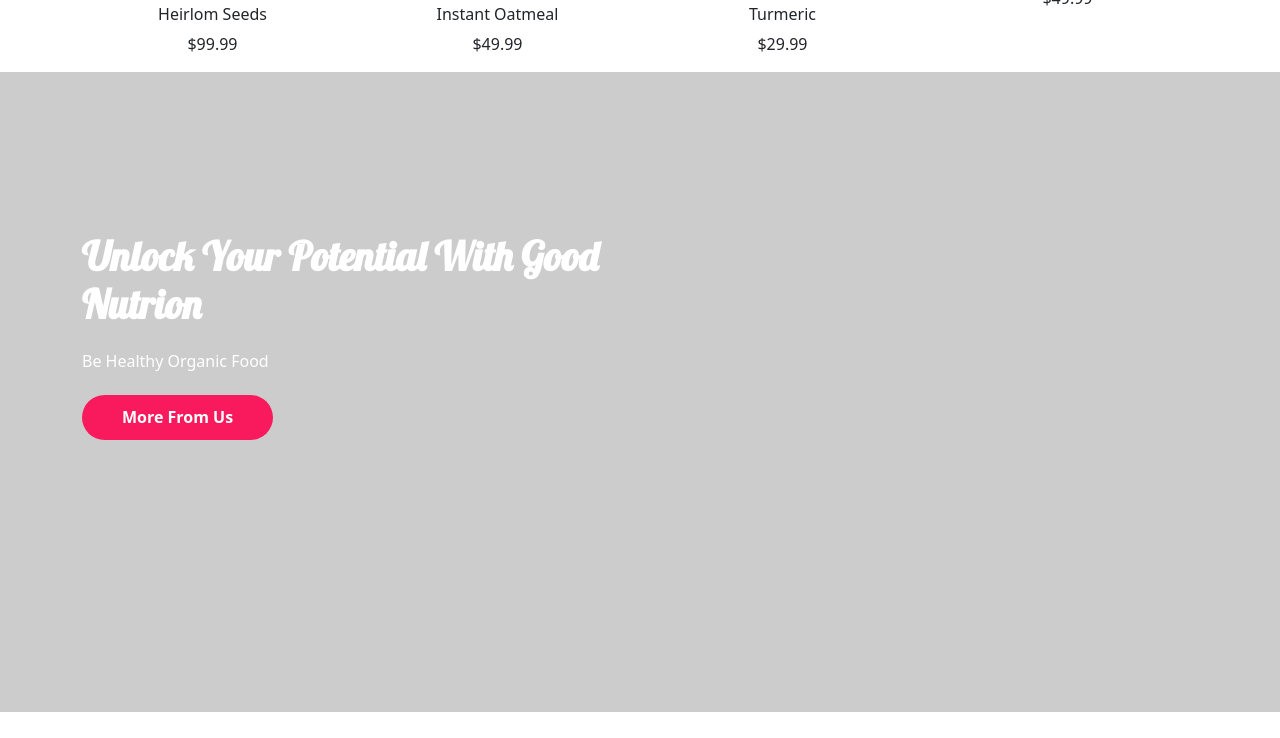
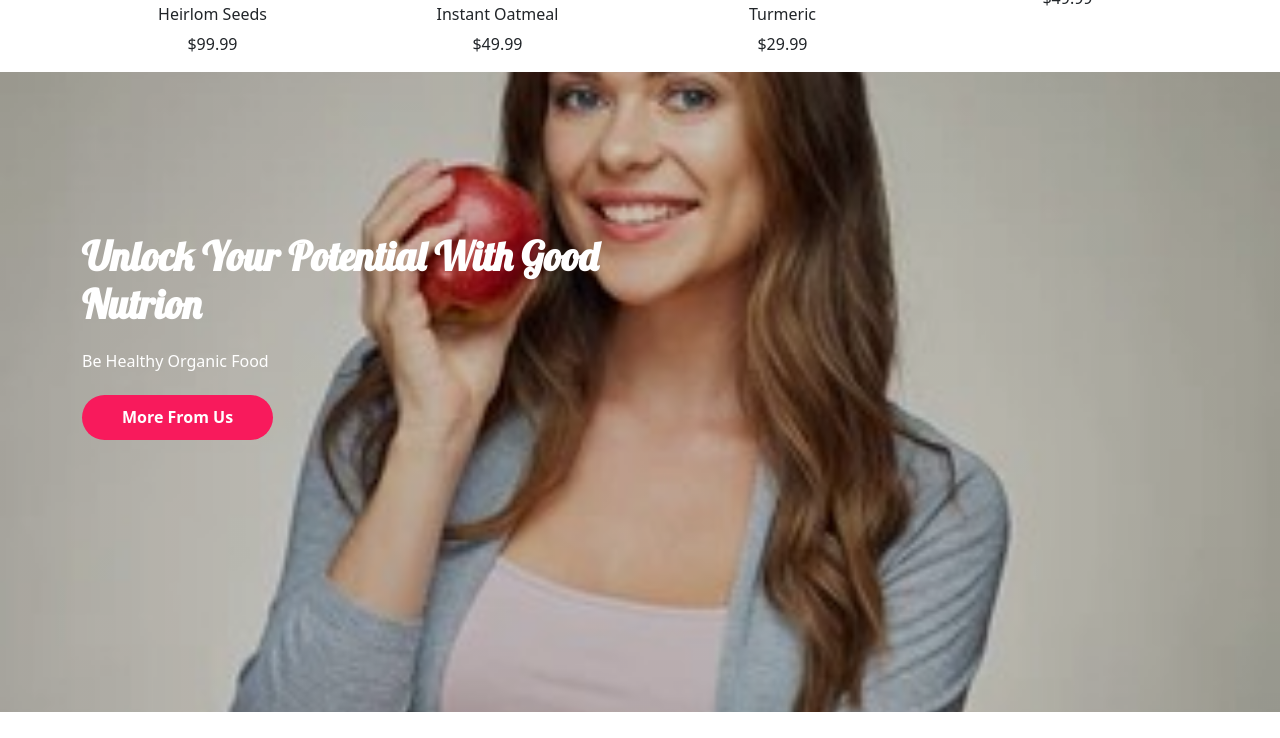
Before and after one commit to Udayasri-Koppala/bootstrap, a plain HTML site: page index.html in a window 1280 px wide. Shown: the part 4122-4860 px from the top of the page. Drawn offline with nearby package versions, Linux system fonts and the light colour scheme.

Commit message:
Update style.css
update the file

```diff
--- a/style.css
+++ b/style.css
@@ -84,7 +84,7 @@ h1{
   position: relative;
   background:
     linear-gradient(rgba(0, 0, 0, 0.2), rgba(0, 0, 0, 0.2)),
-    url("apple.webp") center center / cover no-repeat;
+    url("apple.jpg") center center / cover no-repeat;
   height: 80vh;
   width: 100%;
 }
```
